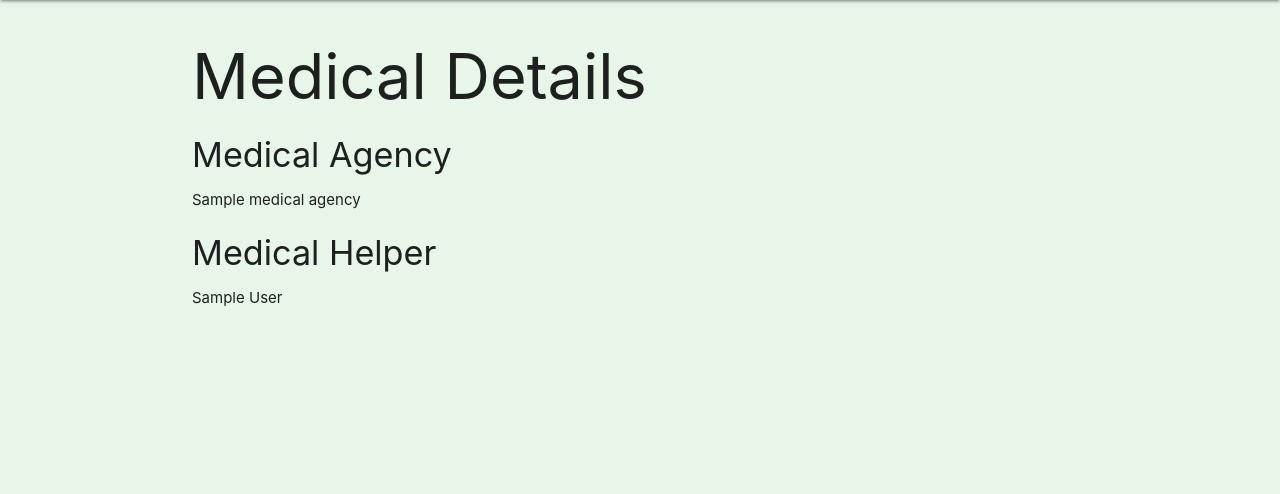
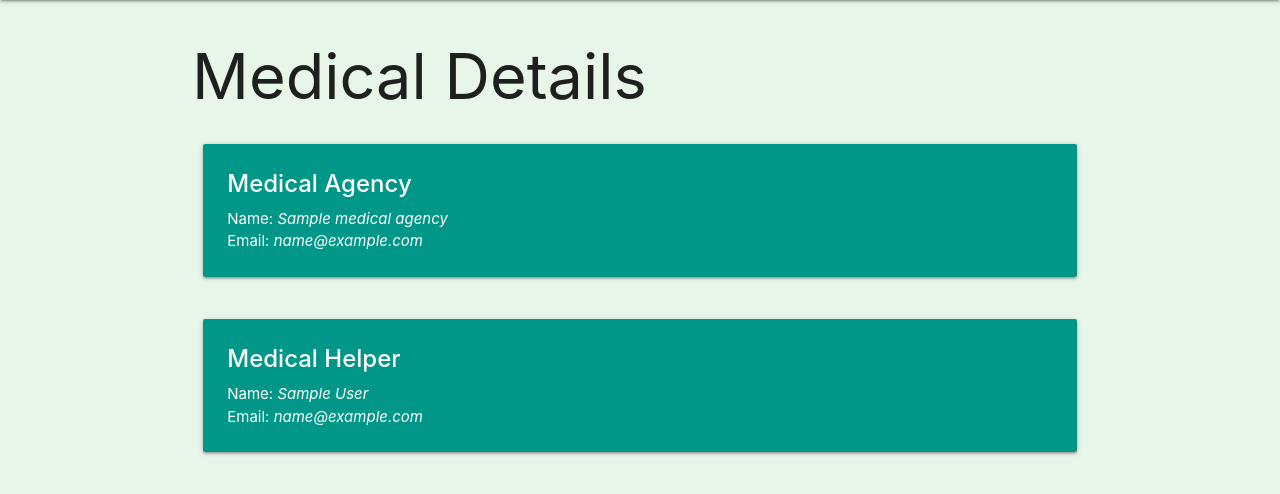
Before and after one commit to adityakumar2809/ChildImmunizationSystem, a Django app: template beneficiary/templates/beneficiary/detail-medical.html in a window 1280 px wide. Shown: the part 64-558 px from the top of the page. Run offline with Django 3.2, Linux system fonts and the light colour scheme; the template is opened without the code that fills it: most values are stand-ins (such as "Sample title", 1, 10 or a date in 2020).

Commit message:
Front End for Medical Detail Page

```diff
--- a/beneficiary/templates/beneficiary/detail-medical.html
+++ b/beneficiary/templates/beneficiary/detail-medical.html
@@ -7,8 +7,29 @@
 
 {% block content %}
     <h1>Medical Details</h1>
-    <h4>Medical Agency</h4>
-    <p>{{ medical_agency.name }}</p>
-    <h4>Medical Helper</h4>
-    <p>{{ medical_helper.user.first_name }} {{ medical_helper.user.last_name }}</p>
+
+    <div class="row">
+        <div class="col s12 m12">
+          <div class="card teal">
+            <div class="card-content white-text">
+              <span class="card-title"><strong>Medical Agency</strong></span>
+              <p>Name: <em>{{ medical_agency.name }}</em></p>
+              <p>Email: <em>{{ medical_agency.user.email }}</em></p>
+            </div>
+          </div>
+        </div>
+    </div>
+
+    <div class="row">
+        <div class="col s12 m12">
+          <div class="card teal">
+            <div class="card-content white-text">
+              <span class="card-title"><strong>Medical Helper</strong></span>
+              <p>Name: <em>{{ medical_helper.user.first_name }} {{ medical_helper.user.last_name }}</em></p>
+              <p>Email: <em>{{ medical_helper.user.email }}</em></p>
+            </div>
+          </div>
+        </div>
+    </div>
+
 {% endblock content %}
```
Also changed, not shown: db.sqlite3.
